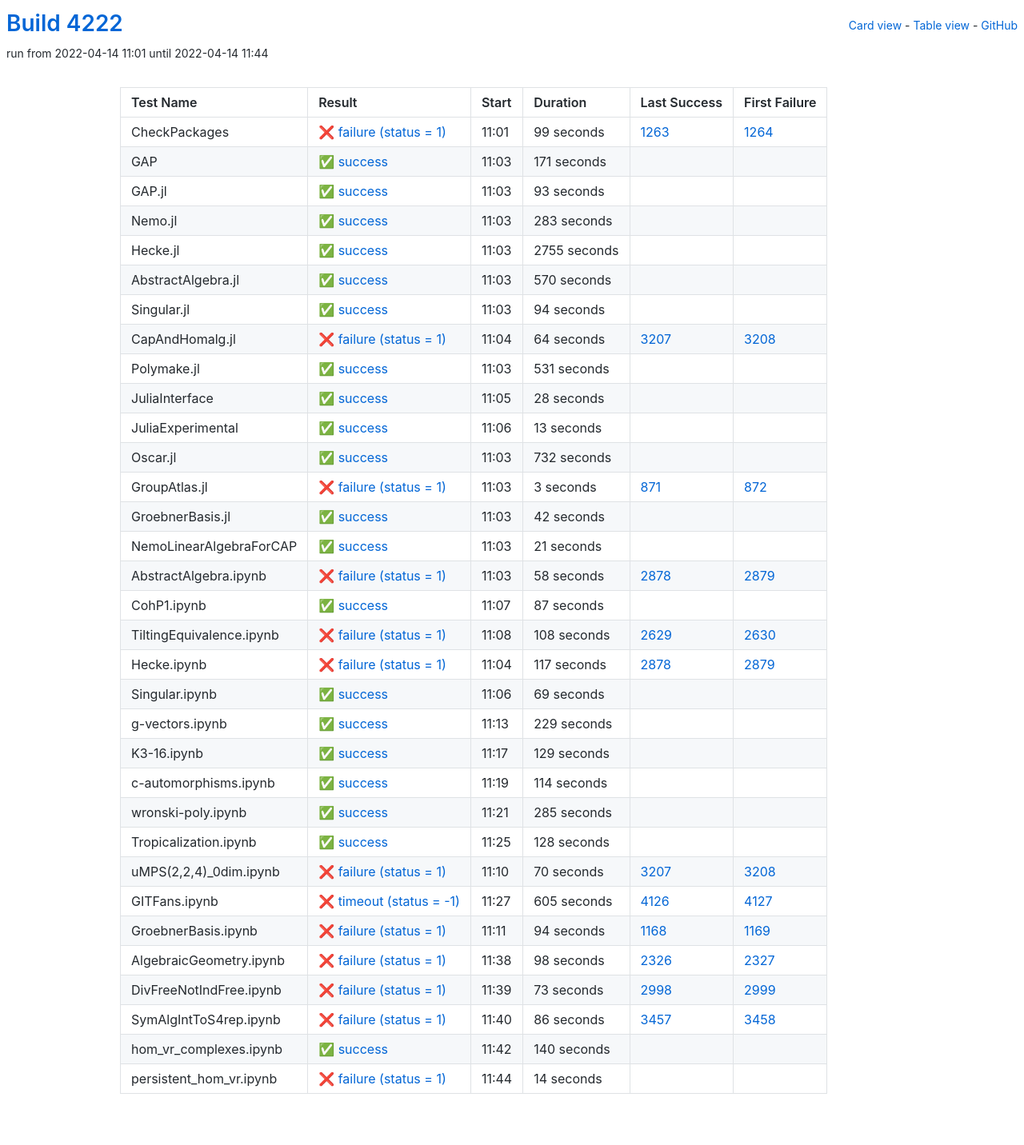
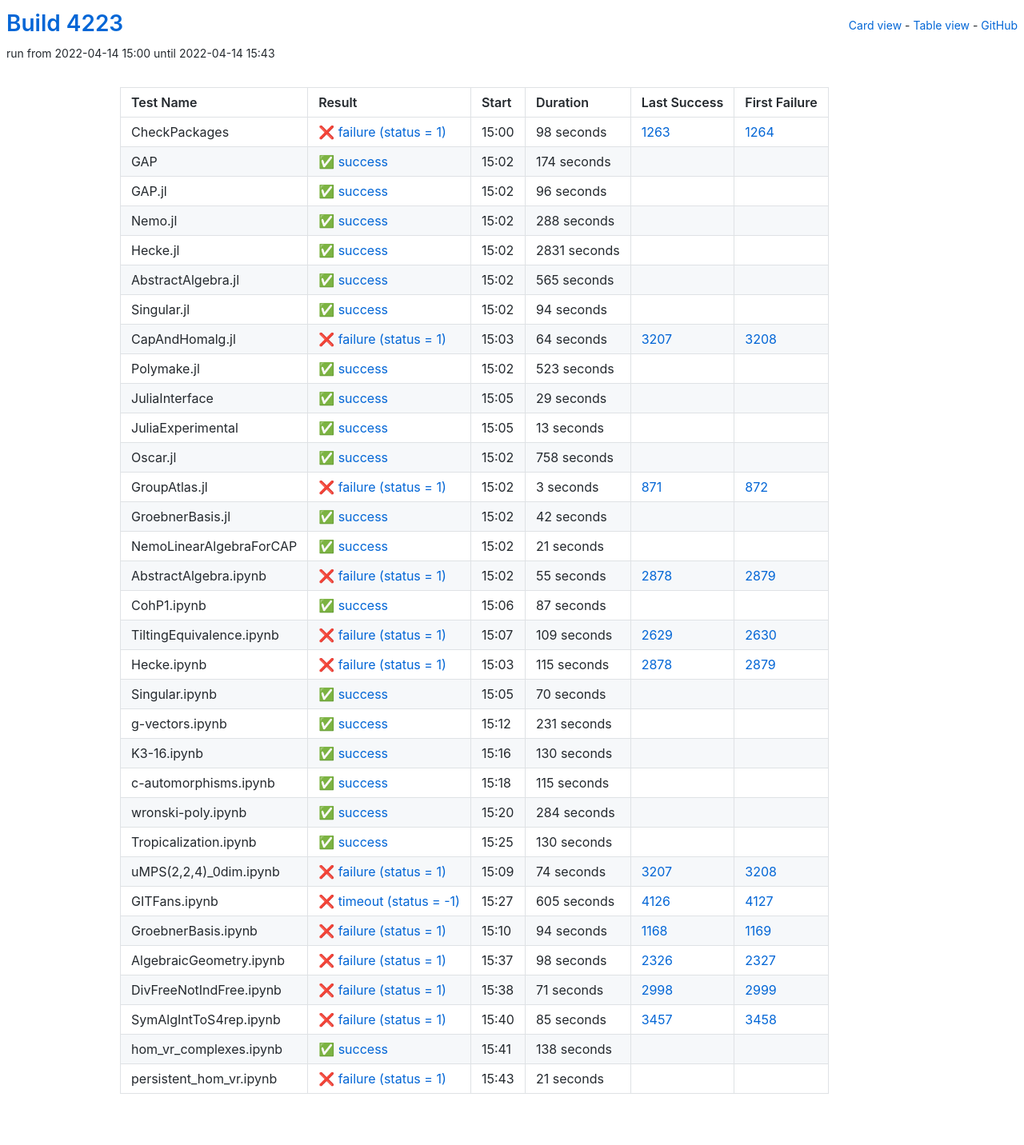
Before and after one commit to oscar-system/oscar-ci-status-stable, a Jekyll site: the page built from table.html, in a window 1280 px wide. Shown: the whole page at 80% size. Built offline with Jekyll 4.4.1, drawn with Linux system fonts in a browser that asks for light colours.

Commit message:
Build #4223

```diff
--- a/_data/ci.yml
+++ b/_data/ci.yml
@@ -1,6 +1,6 @@
 ---
-build: 4222
-build_url: https://oscarci.mathematik.uni-kl.de/job/oscar-stable/4222/
+build: 4223
+build_url: https://oscarci.mathematik.uni-kl.de/job/oscar-stable/4223/
 job: oscar-stable
 organization: oscar-system
 repo: oscar-ci-status-stable
@@ -8,80 +8,80 @@ repourl: https://github.com/oscar-system/oscar-ci-status-stable
 tests:
 - name: CheckPackages
   id: checkpackages
-  log: https://oscarci.mathematik.uni-kl.de/job/oscar-stable/4222/artifact/logs/build-4222/CheckPackages.log
-  start: 2022-04-14 11:01
+  log: https://oscarci.mathematik.uni-kl.de/job/oscar-stable/4223/artifact/logs/build-4223/CheckPackages.log
+  start: 2022-04-14 15:00
   success: false
   exitcode: 1
   status: failure
-  duration: 99
+  duration: 98
   last_success: 1263
   last_success_url: https://oscarci.mathematik.uni-kl.de/job/oscar-stable/1263/
   first_failure: 1264
   first_failure_url: https://oscarci.mathematik.uni-kl.de/job/oscar-stable/1264/
 - name: GAP
   id: gap
-  log: https://oscarci.mathematik.uni-kl.de/job/oscar-stable/4222/artifact/logs/build-4222/GAP.log
-  start: 2022-04-14 11:03
+  log: https://oscarci.mathematik.uni-kl.de/job/oscar-stable/4223/artifact/logs/build-4223/GAP.log
+  start: 2022-04-14 15:02
   success: true
   exitcode: 0
   status: success
-  duration: 171
+  duration: 174
   last_success: false
   last_success_url:
   first_failure: false
   first_failure_url:
 - name: GAP.jl
   id: gap-jl
-  log: https://oscarci.mathematik.uni-kl.de/job/oscar-stable/4222/artifact/logs/build-4222/GAP.jl.log
-  start: 2022-04-14 11:03
+  log: https://oscarci.mathematik.uni-kl.de/job/oscar-stable/4223/artifact/logs/build-4223/GAP.jl.log
+  start: 2022-04-14 15:02
   success: true
   exitcode: 0
   status: success
-  duration: 93
+  duration: 96
   last_success: false
   last_success_url:
   first_failure: false
   first_failure_url:
 - name: Nemo.jl
   id: nemo-jl
-  log: https://oscarci.mathematik.uni-kl.de/job/oscar-stable/4222/artifact/logs/build-4222/Nemo.jl.log
-  start: 2022-04-14 11:03
+  log: https://oscarci.mathematik.uni-kl.de/job/oscar-stable/4223/artifact/logs/build-4223/Nemo.jl.log
+  start: 2022-04-14 15:02
   success: true
   exitcode: 0
   status: success
-  duration: 283
+  duration: 288
   last_success: false
   last_success_url:
   first_failure: false
   first_failure_url:
 - name: Hecke.jl
   id: hecke-jl
-  log: https://oscarci.mathematik.uni-kl.de/job/oscar-stable/4222/artifact/logs/build-4222/Hecke.jl.log
-  start: 2022-04-14 11:03
+  log: https://oscarci.mathematik.uni-kl.de/job/oscar-stable/4223/artifact/logs/build-4223/Hecke.jl.log
+  start: 2022-04-14 15:02
   success: true
   exitcode: 0
   status: success
-  duration: 2755
+  duration: 2831
   last_success: false
   last_success_url:
   first_failure: false
   first_failure_url:
 - name: AbstractAlgebra.jl
   id: abstractalgebra-jl
-  log: https://oscarci.mathematik.uni-kl.de/job/oscar-stable/4222/artifact/logs/build-4222/AbstractAlgebra.jl.log
-  start: 2022-04-14 11:03
+  log: https://oscarci.mathematik.uni-kl.de/job/oscar-stable/4223/artifact/logs/build-4223/AbstractAlgebra.jl.log
+  start: 2022-04-14 15:02
   success: true
   exitcode: 0
   status: success
-  duration: 570
+  duration: 565
   last_success: false
   last_success_url:
   first_failure: false
   first_failure_url:
 - name: Singular.jl
   id: singular-jl
-  log: https://oscarci.mathematik.uni-kl.de/job/oscar-stable/4222/artifact/logs/build-4222/Singular.jl.log
-  start: 2022-04-14 11:03
+  log: https://oscarci.mathematik.uni-kl.de/job/oscar-stable/4223/artifact/logs/build-4223/Singular.jl.log
+  start: 2022-04-14 15:02
   success: true
   exitcode: 0
   status: success
@@ -92,8 +92,8 @@ tests:
   first_failure_url:
 - name: CapAndHomalg.jl
   id: capandhomalg-jl
-  log: https://oscarci.mathematik.uni-kl.de/job/oscar-stable/4222/artifact/logs/build-4222/CapAndHomalg.jl.log
-  start: 2022-04-14 11:04
+  log: https://oscarci.mathematik.uni-kl.de/job/oscar-stable/4223/artifact/logs/build-4223/CapAndHomalg.jl.log
+  start: 2022-04-14 15:03
   success: false
   exitcode: 1
   status: failure
@@ -104,32 +104,32 @@ tests:
   first_failure_url: https://oscarci.mathematik.uni-kl.de/job/oscar-stable/3208/
 - name: Polymake.jl
   id: polymake-jl
-  log: https://oscarci.mathematik.uni-kl.de/job/oscar-stable/4222/artifact/logs/build-4222/Polymake.jl.log
-  start: 2022-04-14 11:03
+  log: https://oscarci.mathematik.uni-kl.de/job/oscar-stable/4223/artifact/logs/build-4223/Polymake.jl.log
+  start: 2022-04-14 15:02
   success: true
   exitcode: 0
   status: success
-  duration: 531
+  duration: 523
   last_success: false
   last_success_url:
   first_failure: false
   first_failure_url:
 - name: JuliaInterface
   id: juliainterface
-  log: https://oscarci.mathematik.uni-kl.de/job/oscar-stable/4222/artifact/logs/build-4222/JuliaInterface.log
-  start: 2022-04-14 11:05
+  log: https://oscarci.mathematik.uni-kl.de/job/oscar-stable/4223/artifact/logs/build-4223/JuliaInterface.log
+  start: 2022-04-14 15:05
   success: true
   exitcode: 0
   status: success
-  duration: 28
+  duration: 29
   last_success: false
   last_success_url:
   first_failure: false
   first_failure_url:
 - name: JuliaExperimental
   id: juliaexperimental
-  log: https://oscarci.mathematik.uni-kl.de/job/oscar-stable/4222/artifact/logs/build-4222/JuliaExperimental.log
-  start: 2022-04-14 11:06
+  log: https://oscarci.mathematik.uni-kl.de/job/oscar-stable/4223/artifact/logs/build-4223/JuliaExperimental.log
+  start: 2022-04-14 15:05
   success: true
   exitcode: 0
   status: success
@@ -140,20 +140,20 @@ tests:
   first_failure_url:
 - name: Oscar.jl
   id: oscar-jl
-  log: https://oscarci.mathematik.uni-kl.de/job/oscar-stable/4222/artifact/logs/build-4222/Oscar.jl.log
-  start: 2022-04-14 11:03
+  log: https://oscarci.mathematik.uni-kl.de/job/oscar-stable/4223/artifact/logs/build-4223/Oscar.jl.log
+  start: 2022-04-14 15:02
   success: true
   exitcode: 0
   status: success
-  duration: 732
+  duration: 758
   last_success: false
   last_success_url:
   first_failure: false
   first_failure_url:
 - name: GroupAtlas.jl
   id: groupatlas-jl
-  log: https://oscarci.mathematik.uni-kl.de/job/oscar-stable/4222/artifact/logs/build-4222/GroupAtlas.jl.log
-  start: 2022-04-14 11:03
+  log: https://oscarci.mathematik.uni-kl.de/job/oscar-stable/4223/artifact/logs/build-4223/GroupAtlas.jl.log
+  start: 2022-04-14 15:02
   success: false
   exitcode: 1
   status: failure
@@ -164,8 +164,8 @@ tests:
   first_failure_url: https://oscarci.mathematik.uni-kl.de/job/oscar-stable/872/
 - name: GroebnerBasis.jl
   id: groebnerbasis-jl
-  log: https://oscarci.mathematik.uni-kl.de/job/oscar-stable/4222/artifact/logs/build-4222/GroebnerBasis.jl.log
-  start: 2022-04-14 11:03
+  log: https://oscarci.mathematik.uni-kl.de/job/oscar-stable/4223/artifact/logs/build-4223/GroebnerBasis.jl.log
+  start: 2022-04-14 15:02
   success: true
   exitcode: 0
   status: success
@@ -176,8 +176,8 @@ tests:
   first_failure_url:
 - name: NemoLinearAlgebraForCAP
   id: nemolinearalgebraforcap
-  log: https://oscarci.mathematik.uni-kl.de/job/oscar-stable/4222/artifact/logs/build-4222/NemoLinearAlgebraForCAP.log
-  start: 2022-04-14 11:03
+  log: https://oscarci.mathematik.uni-kl.de/job/oscar-stable/4223/artifact/logs/build-4223/NemoLinearAlgebraForCAP.log
+  start: 2022-04-14 15:02
   success: true
   exitcode: 0
   status: success
@@ -188,20 +188,20 @@ tests:
   first_failure_url:
 - name: AbstractAlgebra.ipynb
   id: abstractalgebra-ipynb
-  log: https://oscarci.mathematik.uni-kl.de/job/oscar-stable/4222/artifact/logs/build-4222/AbstractAlgebra.ipynb.log
-  start: 2022-04-14 11:03
+  log: https://oscarci.mathematik.uni-kl.de/job/oscar-stable/4223/artifact/logs/build-4223/AbstractAlgebra.ipynb.log
+  start: 2022-04-14 15:02
   success: false
   exitcode: 1
   status: failure
-  duration: 58
+  duration: 55
   last_success: 2878
   last_success_url: https://oscarci.mathematik.uni-kl.de/job/oscar-stable/2878/
   first_failure: 2879
   first_failure_url: https://oscarci.mathematik.uni-kl.de/job/oscar-stable/2879/
 - name: CohP1.ipynb
   id: cohp1-ipynb
-  log: https://oscarci.mathematik.uni-kl.de/job/oscar-stable/4222/artifact/logs/build-4222/CohP1.ipynb.log
-  start: 2022-04-14 11:07
+  log: https://oscarci.mathematik.uni-kl.de/job/oscar-stable/4223/artifact/logs/build-4223/CohP1.ipynb.log
+  start: 2022-04-14 15:06
   success: true
   exitcode: 0
   status: success
@@ -212,116 +212,116 @@ tests:
   first_failure_url:
 - name: TiltingEquivalence.ipynb
   id: tiltingequivalence-ipynb
-  log: https://oscarci.mathematik.uni-kl.de/job/oscar-stable/4222/artifact/logs/build-4222/TiltingEquivalence.ipynb.log
-  start: 2022-04-14 11:08
+  log: https://oscarci.mathematik.uni-kl.de/job/oscar-stable/4223/artifact/logs/build-4223/TiltingEquivalence.ipynb.log
+  start: 2022-04-14 15:07
   success: false
   exitcode: 1
   status: failure
-  duration: 108
+  duration: 109
   last_success: 2629
   last_success_url: https://oscarci.mathematik.uni-kl.de/job/oscar-stable/2629/
   first_failure: 2630
   first_failure_url: https://oscarci.mathematik.uni-kl.de/job/oscar-stable/2630/
 - name: Hecke.ipynb
   id: hecke-ipynb
-  log: https://oscarci.mathematik.uni-kl.de/job/oscar-stable/4222/artifact/logs/build-4222/Hecke.ipynb.log
-  start: 2022-04-14 11:04
+  log: https://oscarci.mathematik.uni-kl.de/job/oscar-stable/4223/artifact/logs/build-4223/Hecke.ipynb.log
+  start: 2022-04-14 15:03
   success: false
   exitcode: 1
   status: failure
-  duration: 117
+  duration: 115
   last_success: 2878
   last_success_url: https://oscarci.mathematik.uni-kl.de/job/oscar-stable/2878/
   first_failure: 2879
   first_failure_url: https://oscarci.mathematik.uni-kl.de/job/oscar-stable/2879/
 - name: Singular.ipynb
   id: singular-ipynb
-  log: https://oscarci.mathematik.uni-kl.de/job/oscar-stable/4222/artifact/logs/build-4222/Singular.ipynb.log
-  start: 2022-04-14 11:06
+  log: https://oscarci.mathematik.uni-kl.de/job/oscar-stable/4223/artifact/logs/build-4223/Singular.ipynb.log
+  start: 2022-04-14 15:05
   success: true
   exitcode: 0
   status: success
-  duration: 69
+  duration: 70
   last_success: false
   last_success_url:
   first_failure: false
   first_failure_url:
 - name: g-vectors.ipynb
   id: g-vectors-ipynb
-  log: https://oscarci.mathematik.uni-kl.de/job/oscar-stable/4222/artifact/logs/build-4222/g-vectors.ipynb.log
-  start: 2022-04-14 11:13
+  log: https://oscarci.mathematik.uni-kl.de/job/oscar-stable/4223/artifact/logs/build-4223/g-vectors.ipynb.log
+  start: 2022-04-14 15:12
   success: true
   exitcode: 0
   status: success
-  duration: 229
+  duration: 231
   last_success: false
   last_success_url:
   first_failure: false
   first_failure_url:
 - name: K3-16.ipynb
   id: k3-16-ipynb
-  log: https://oscarci.mathematik.uni-kl.de/job/oscar-stable/4222/artifact/logs/build-4222/K3-16.ipynb.log
-  start: 2022-04-14 11:17
+  log: https://oscarci.mathematik.uni-kl.de/job/oscar-stable/4223/artifact/logs/build-4223/K3-16.ipynb.log
+  start: 2022-04-14 15:16
   success: true
   exitcode: 0
   status: success
-  duration: 129
+  duration: 130
   last_success: false
   last_success_url:
   first_failure: false
   first_failure_url:
 - name: c-automorphisms.ipynb
   id: c-automorphisms-ipynb
-  log: https://oscarci.mathematik.uni-kl.de/job/oscar-stable/4222/artifact/logs/build-4222/c-automorphisms.ipynb.log
-  start: 2022-04-14 11:19
+  log: https://oscarci.mathematik.uni-kl.de/job/oscar-stable/4223/artifact/logs/build-4223/c-automorphisms.ipynb.log
+  start: 2022-04-14 15:18
   success: true
   exitcode: 0
   status: success
-  duration: 114
+  duration: 115
   last_success: false
   last_success_url:
   first_failure: false
   first_failure_url:
 - name: wronski-poly.ipynb
   id: wronski-poly-ipynb
-  log: https://oscarci.mathematik.uni-kl.de/job/oscar-stable/4222/artifact/logs/build-4222/wronski-poly.ipynb.log
-  start: 2022-04-14 11:21
+  log: https://oscarci.mathematik.uni-kl.de/job/oscar-stable/4223/artifact/logs/build-4223/wronski-poly.ipynb.log
+  start: 2022-04-14 15:20
   success: true
   exitcode: 0
   status: success
-  duration: 285
+  duration: 284
   last_success: false
   last_success_url:
   first_failure: false
   first_failure_url:
 - name: Tropicalization.ipynb
   id: tropicalization-ipynb
-  log: https://oscarci.mathematik.uni-kl.de/job/oscar-stable/4222/artifact/logs/build-4222/Tropicalization.ipynb.log
-  start: 2022-04-14 11:25
+  log: https://oscarci.mathematik.uni-kl.de/job/oscar-stable/4223/artifact/logs/build-4223/Tropicalization.ipynb.log
+  start: 2022-04-14 15:25
   success: true
   exitcode: 0
   status: success
-  duration: 128
+  duration: 130
   last_success: false
   last_success_url:
   first_failure: false
   first_failure_url:
 - name: uMPS(2,2,4)_0dim.ipynb
   id: umps-2-2-4-0dim-ipynb
-  log: https://oscarci.mathematik.uni-kl.de/job/oscar-stable/4222/artifact/logs/build-4222/uMPS-2-2-4-_0dim.ipynb.log
-  start: 2022-04-14 11:10
+  log: https://oscarci.mathematik.uni-kl.de/job/oscar-stable/4223/artifact/logs/build-4223/uMPS-2-2-4-_0dim.ipynb.log
+  start: 2022-04-14 15:09
   success: false
   exitcode: 1
   status: failure
-  duration: 70
+  duration: 74
   last_success: 3207
   last_success_url: https://oscarci.mathematik.uni-kl.de/job/oscar-stable/3207/
   first_failure: 3208
   first_failure_url: https://oscarci.mathematik.uni-kl.de/job/oscar-stable/3208/
 - name: GITFans.ipynb
   id: gitfans-ipynb
-  log: https://oscarci.mathematik.uni-kl.de/job/oscar-stable/4222/artifact/logs/build-4222/GITFans.ipynb.log
-  start: 2022-04-14 11:27
+  log: https://oscarci.mathematik.uni-kl.de/job/oscar-stable/4223/artifact/logs/build-4223/GITFans.ipynb.log
+  start: 2022-04-14 15:27
   success: false
   exitcode: -1
   status: timeout
@@ -332,8 +332,8 @@ tests:
   first_failure_url: https://oscarci.mathematik.uni-kl.de/job/oscar-stable/4127/
 - name: GroebnerBasis.ipynb
   id: groebnerbasis-ipynb
-  log: https://oscarci.mathematik.uni-kl.de/job/oscar-stable/4222/artifact/logs/build-4222/GroebnerBasis.ipynb.log
-  start: 2022-04-14 11:11
+  log: https://oscarci.mathematik.uni-kl.de/job/oscar-stable/4223/artifact/logs/build-4223/GroebnerBasis.ipynb.log
+  start: 2022-04-14 15:10
   success: false
   exitcode: 1
   status: failure
@@ -344,8 +344,8 @@ tests:
   first_failure_url: https://oscarci.mathematik.uni-kl.de/job/oscar-stable/1169/
 - name: AlgebraicGeometry.ipynb
   id: algebraicgeometry-ipynb
-  log: https://oscarci.mathematik.uni-kl.de/job/oscar-stable/4222/artifact/logs/build-4222/AlgebraicGeometry.ipynb.log
-  start: 2022-04-14 11:38
+  log: https://oscarci.mathematik.uni-kl.de/job/oscar-stable/4223/artifact/logs/build-4223/AlgebraicGeometry.ipynb.log
+  start: 2022-04-14 15:37
   success: false
   exitcode: 1
   status: failure
@@ -356,48 +356,48 @@ tests:
   first_failure_url: https://oscarci.mathematik.uni-kl.de/job/oscar-stable/2327/
 - name: DivFreeNotIndFree.ipynb
   id: divfreenotindfree-ipynb
-  log: https://oscarci.mathematik.uni-kl.de/job/oscar-stable/4222/artifact/logs/build-4222/DivFreeNotIndFree.ipynb.log
-  start: 2022-04-14 11:39
+  log: https://oscarci.mathematik.uni-kl.de/job/oscar-stable/4223/artifact/logs/build-4223/DivFreeNotIndFree.ipynb.log
+  start: 2022-04-14 15:38
   success: false
   exitcode: 1
   status: failure
-  duration: 73
+  duration: 71
   last_success: 2998
   last_success_url: https://oscarci.mathematik.uni-kl.de/job/oscar-stable/2998/
   first_failure: 2999
   first_failure_url: https://oscarci.mathematik.uni-kl.de/job/oscar-stable/2999/
 - name: SymAlgIntToS4rep.ipynb
   id: symalginttos4rep-ipynb
-  log: https://oscarci.mathematik.uni-kl.de/job/oscar-stable/4222/artifact/logs/build-4222/SymAlgIntToS4rep.ipynb.log
-  start: 2022-04-14 11:40
+  log: https://oscarci.mathematik.uni-kl.de/job/oscar-stable/4223/artifact/logs/build-4223/SymAlgIntToS4rep.ipynb.log
+  start: 2022-04-14 15:40
   success: false
   exitcode: 1
   status: failure
-  duration: 86
+  duration: 85
   last_success: 3457
   last_success_url: https://oscarci.mathematik.uni-kl.de/job/oscar-stable/3457/
   first_failure: 3458
   first_failure_url: https://oscarci.mathematik.uni-kl.de/job/oscar-stable/3458/
 - name: hom_vr_complexes.ipynb
   id: hom-vr-complexes-ipynb
-  log: https://oscarci.mathematik.uni-kl.de/job/oscar-stable/4222/artifact/logs/build-4222/hom_vr_complexes.ipynb.log
-  start: 2022-04-14 11:42
+  log: https://oscarci.mathematik.uni-kl.de/job/oscar-stable/4223/artifact/logs/build-4223/hom_vr_complexes.ipynb.log
+  start: 2022-04-14 15:41
   success: true
   exitcode: 0
   status: success
-  duration: 140
+  duration: 138
   last_success: false
   last_success_url:
   first_failure: false
   first_failure_url:
 - name: persistent_hom_vr.ipynb
   id: persistent-hom-vr-ipynb
-  log: https://oscarci.mathematik.uni-kl.de/job/oscar-stable/4222/artifact/logs/build-4222/persistent_hom_vr.ipynb.log
-  start: 2022-04-14 11:44
+  log: https://oscarci.mathematik.uni-kl.de/job/oscar-stable/4223/artifact/logs/build-4223/persistent_hom_vr.ipynb.log
+  start: 2022-04-14 15:43
   success: false
   exitcode: 1
   status: failure
-  duration: 14
+  duration: 21
   last_success: false
   last_success_url:
   first_failure: false
```
Also changed, not shown: README.md.
